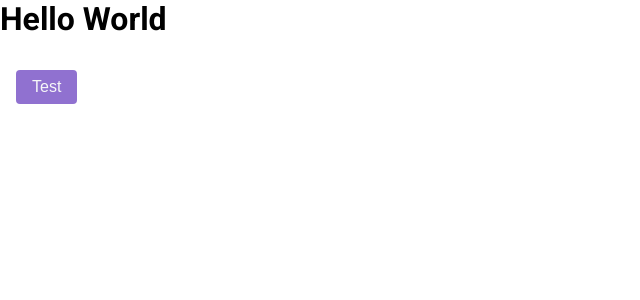
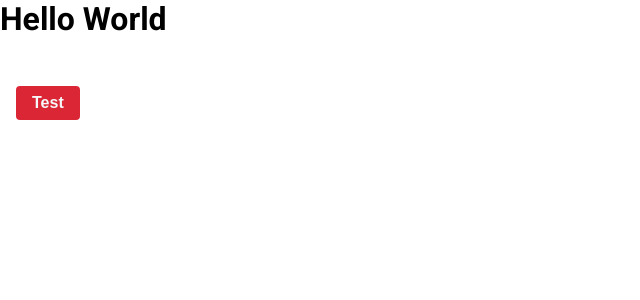
Before and after one commit to imattferreira/optimus-design-system, a Next.js app: page / in a window 1280 px wide. Shown: the top 300 px of the page, without its empty margins (0-640 px from the left). Built offline with nearby package versions, Linux system fonts and the light colour scheme.

Commit message:
feat: add button variants, extract the generic fns in dedicated files

```diff
--- a/src/package/components/Button.tsx
+++ b/src/package/components/Button.tsx
@@ -1,5 +1,7 @@
 import type { ButtonHTMLAttributes } from "react";
 
+import convertCssProps from "../utils/convertCssProps";
+import splitReactPropsOfDesignSystem from "../utils/splitReactPropsOfDesignSystem";
 import { styled } from "../styles";
 
 import type BackgroundProps from "../types/BackgroundProps";
@@ -7,82 +9,79 @@ import type FontProps from "../types/FontProps";
 import type PositionProps from "../types/PositionProps";
 import type SpacingProps from "../types/SpacingProps";
 
-type ButtonProps = SpacingProps & FontProps & BackgroundProps & PositionProps & ButtonHTMLAttributes<HTMLButtonElement>;
+type HtmlButtonProps = Omit<ButtonHTMLAttributes<HTMLButtonElement>, 'style' | 'className' | 'id'>;
+
+type ButtonProps = SpacingProps
+  & FontProps
+  & BackgroundProps
+  & PositionProps
+  & HtmlButtonProps
+  & {
+    variant: 'primary' | 'secondary' | 'blocked' | 'confirm' | 'warning';
+  };
 
 const StyledButton = styled('button', {
   p: '$2 $4',
-  bg: '$purple400',
-  fontWeight: 400,
+  bg: '$gray500',
+  fontWeight: 600,
   color: '$gray100',
   border: 'none',
   borderRadius: '$base',
 
   '&:hover': {
-    background: '$purple300',
+    bg: '$gray400',
+  },
+
+  variants: {
+    variant: {
+      primary: {
+        bg: '$blue600',
+        color: '$gray100',
+        '&:hover': {
+          bg: '$blue500',
+        },
+      },
+      secondary: {
+        bg: '$purple500',
+        color: '$gray100',
+        '&:hover': {
+          bg: '$purple400',
+        },
+      },
+      blocked: {
+        bg: '$gray400',
+        color: '$gray100',
+        cursor: 'not-allowed'
+      },
+      confirm: {
+        bg: '$green600',
+        color: '$gray100',
+        '&:hover': {
+          bg: '$green500'
+        }
+      },
+      warning: {
+        bg: '$red600',
+        color: '$gray100',
+        '&:hover': {
+          bg: '$red400'
+        }
+      },
+    }
   }
 });
 
-const marginPropNames = ['m', 'mt', 'mb', 'ml', 'mr'];
-const paddingPropNames = ['p', 'pt', 'pb', 'pl', 'pr'];
-const colorPropNames = ['bg', 'color'];
-const borderWidthPropNames = ['border'];
-const radiiPropNames = ['borderRadius'];
-const zIndexPropNames = ['zIndex'];
+function Button({ children, ...rest }: ButtonProps) {
+  const { designSystemProps, reactProps } = splitReactPropsOfDesignSystem(rest);
 
-const cssPropsThatHaveTokens = [
-  marginPropNames,
-  paddingPropNames,
-  colorPropNames,
-  borderWidthPropNames,
-  radiiPropNames,
-  zIndexPropNames,
-].flat();
-const cssProps = [
-  ...cssPropsThatHaveTokens,
-  'position',
-  'top',
-  'bottom',
-  'left',
-  'right',
-  'inset',
-];
-
-type SplitReactPropsOfDesignSystem<T = Record<string, string>> = (props: T) => {
-  reactProps: Record<string, string>,
-  designSystemProps: Record<string, string>
-};
-
-type ParseArrKeyParToObj =  (arr: Array<[string, string]>) => Record<string, string>;
-
-type ConvertCssProps<T = Record<string, string>> = (props: T) => Record<string, string>;
-
-const parseArrKeyParToObj: ParseArrKeyParToObj = (arr) =>  arr.reduce((acc, [key, value]) => ({...acc, [key]: value}), {});
-
-const splitReactPropsOfDesignSystem: SplitReactPropsOfDesignSystem = (props) =>  {
-  const propsKeyPar =  Object.entries(props);
-
-  const designSystemProps = parseArrKeyParToObj(
-    propsKeyPar.filter(([key]) => cssProps.includes(key))
+  return (
+    <StyledButton
+      css={{...convertCssProps(designSystemProps)}}
+      {...reactProps}
+    >
+      {children}
+    </StyledButton>
   );
-
-  const reactProps = parseArrKeyParToObj(
-    propsKeyPar.filter(([key]) => !cssProps.includes(key))
-  );
-
-  return { designSystemProps, reactProps };
-}
-
-const convertCssProps: ConvertCssProps<T> = <T,>(props: T) =>
-   Object.entries(props).reduce((acc, [key, value]) => (
-    cssPropsThatHaveTokens.includes(key)
-      ? { ...acc, [key]: `$${value}` }
-      : { ...acc, key: value }
-  ), {});
-
-function Button({ children, ...rest }: ButtonProps) {
-  splitReactPropsOfDesignSystem(rest);
-
-  return <StyledButton css={{...convertCssProps(rest)}}>{children}</StyledButton>
 }
 
 export default Button;
--- /dev/null
+++ b/src/package/constants/cssProps.ts
@@ -0,0 +1,27 @@
+const marginPropNames = ['m', 'mt', 'mb', 'ml', 'mr'];
+const paddingPropNames = ['p', 'pt', 'pb', 'pl', 'pr'];
+const colorPropNames = ['bg', 'color'];
+const borderWidthPropNames = ['border'];
+const radiiPropNames = ['borderRadius'];
+const zIndexPropNames = ['zIndex'];
+
+export const cssPropsThatHaveTokens = [
+  marginPropNames,
+  paddingPropNames,
+  colorPropNames,
+  borderWidthPropNames,
+  radiiPropNames,
+  zIndexPropNames,
+].flat();
+
+const cssProps = [
+  ...cssPropsThatHaveTokens,
+  'position',
+  'top',
+  'bottom',
+  'left',
+  'right',
+  'inset',
+];
+
+export default cssProps;
--- /dev/null
+++ b/src/package/constants/notAllowedReactProps.ts
@@ -0,0 +1,3 @@
+const notAllowedReactProps = ['style', 'className', 'id'];
+
+export default notAllowedReactProps;
--- /dev/null
+++ b/src/package/utils/convertCssProps.ts
@@ -0,0 +1,13 @@
+import { cssPropsThatHaveTokens } from "../constants/cssProps";
+
+const convertCssProps = <T = Record<string, string>>(
+  props: T,
+): Record<string, string> => (
+  Object.entries(props).reduce((acc, [key, value]) => (
+    cssPropsThatHaveTokens.includes(key)
+      ? { ...acc, [key]: `$${value}` }
+      : { ...acc, key: value }
+  ), {})
+);
+
+export default convertCssProps;
--- /dev/null
+++ b/src/package/utils/parseArrKeyParToObj.ts
@@ -0,0 +1,5 @@
+type ParseArrKeyParToObj =  (arr: Array<[string, string]>) => Record<string, string>;
+
+const parseArrKeyParToObj: ParseArrKeyParToObj = (arr) =>  arr.reduce((acc, [key, value]) => ({...acc, [key]: value}), {});
+
+export default parseArrKeyParToObj;
--- /dev/null
+++ b/src/package/utils/splitReactPropsOfDesignSystem.ts
@@ -0,0 +1,39 @@
+import parseArrKeyParToObj from "./parseArrKeyParToObj";
+
+import cssProps from "../constants/cssProps";
+import notAllowedReactProps from "../constants/notAllowedReactProps";
+
+interface SplitReactPropsOfDesignSystem {
+  reactProps: Record<string, string>,
+  designSystemProps: Record<string, string>
+};
+
+type GetDesignSystemProps = (propsKeyPar: [string, string][]) => Record<string, string>;
+type GetReactProps = (propsKeyPar: [string, string][]) => Record<string, string>;
+
+const getDesignSystemProps: GetDesignSystemProps = (propsKeyPar) => (
+  parseArrKeyParToObj(
+    propsKeyPar.filter(([key]) => cssProps.includes(key))
+  )
+);
+
+const getReactProps: GetReactProps = (propsKeyPar) => (
+  parseArrKeyParToObj(
+    propsKeyPar.filter(([key]) => (
+      !cssProps.includes(key) && !notAllowedReactProps.includes(key)
+    ))
+  )
+);
+
+const splitReactPropsOfDesignSystem = <T = Record<string, string>>(
+  props: T,
+): SplitReactPropsOfDesignSystem  =>  {
+  const propsKeyPar =  Object.entries(props);
+
+  return {
+    designSystemProps: getDesignSystemProps(propsKeyPar),
+    reactProps: getReactProps(propsKeyPar),
+  };
+}
+
+export default splitReactPropsOfDesignSystem;
--- a/src/pages/index.tsx
+++ b/src/pages/index.tsx
@@ -6,7 +6,7 @@ const Home: NextPage = () => {
   return (
     <>
     <h1>Hello World</h1>
-    <Button ml="4" mt="8">Test</Button>
+    <Button ml="4" mt="12" variant="warning">Test</Button>
     </>
   )
 }
```
Also changed, not shown: src/package/types/SpacingProps.ts (+4 -7 lines).
